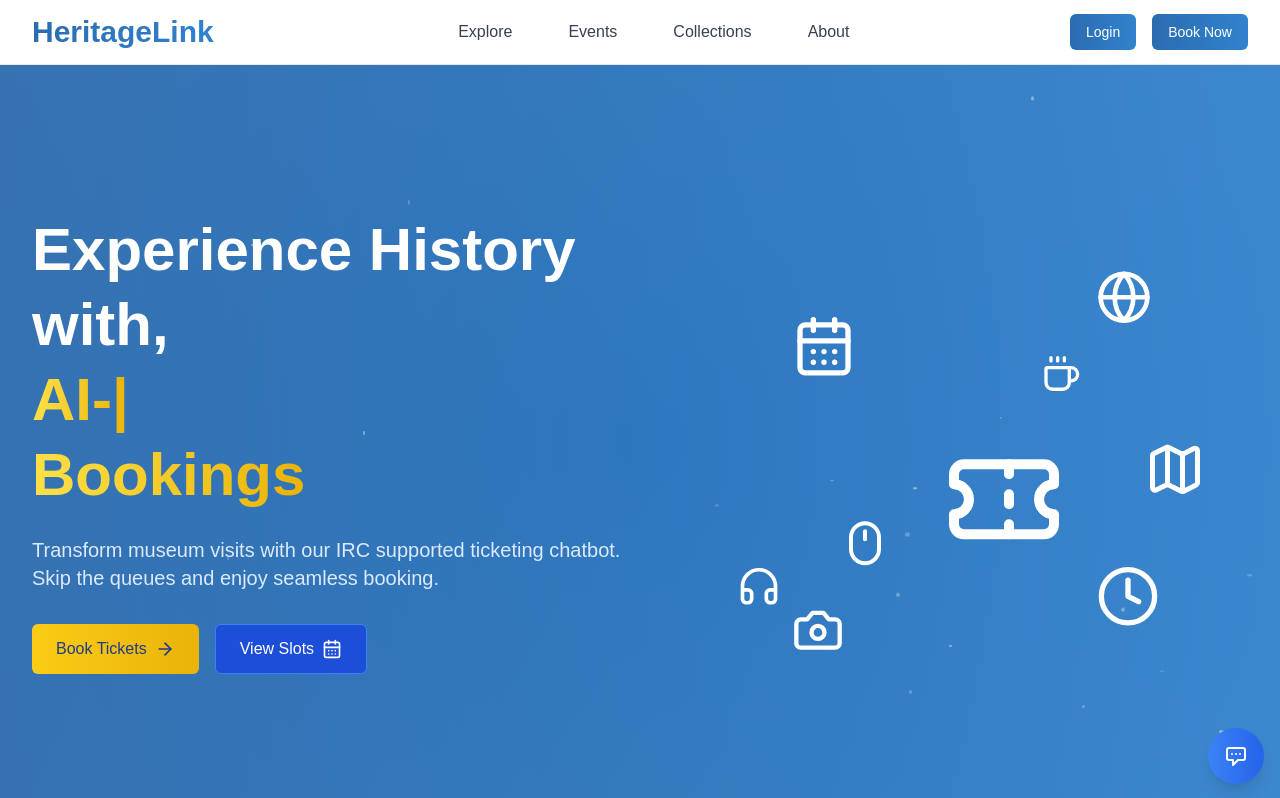
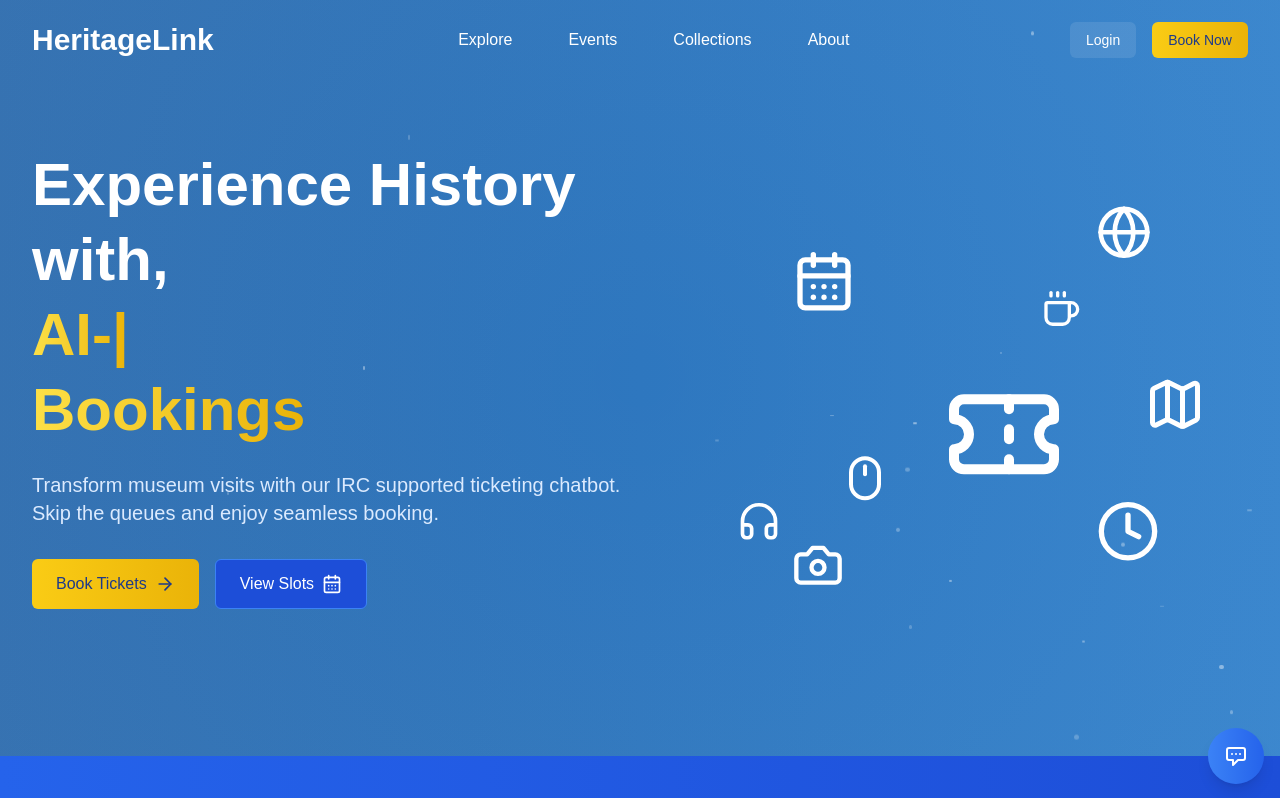
Before and after one commit to ayuxy027/HeritageLink, a React (Vite) app: page / in a window 1280 px wide. Shown: the top 798 px of the page. Built offline with nearby package versions, Linux system fonts and the light colour scheme.

Commit message:
Refined Navbar

```diff
--- a/src/components/layout/Navbar.jsx
+++ b/src/components/layout/Navbar.jsx
@@ -1,3 +1,5 @@
+'use client'
+
 import React, { useState } from 'react'
 import { motion, AnimatePresence } from 'framer-motion'
 import { Menu, X } from 'lucide-react'
@@ -9,7 +11,7 @@ const navItems = [
   { name: 'About', link: '/about' },
 ]
 
-export default function Component() {
+export default function Navbar() {
   const [isOpen, setIsOpen] = useState(false)
 
   const toggleMenu = () => {
@@ -17,9 +19,9 @@ export default function Component() {
   }
 
   return (
-    <nav className="bg-white border-b border-gray-200 shadow-sm font-body">
+    <nav className="absolute top-0 left-0 right-0 z-50 font-body">
       <div className="px-4 mx-auto max-w-7xl sm:px-6 lg:px-8">
-        <div className="flex justify-between h-16">
+        <div className="flex justify-between h-20">
           {/* Logo */}
           <div className="flex items-center">
             <motion.a
@@ -28,7 +30,7 @@ export default function Component() {
               whileHover={{ scale: 1.05 }}
               whileTap={{ scale: 0.95 }}
             >
-              <h1 className="text-xl font-bold text-transparent transition duration-500 ease-in-out bg-clip-text bg-proj hover:bg-proj-hover sm:text-2xl lg:text-3xl">
+              <h1 className="text-xl font-bold text-white transition duration-500 ease-in-out sm:text-2xl lg:text-3xl">
                 HeritageLink
               </h1>
             </motion.a>
@@ -44,11 +46,11 @@ export default function Component() {
           {/* Login, Book Now buttons and Mobile Menu Toggle */}
           <div className="flex items-center space-x-2 sm:space-x-4">
             <NavButton href="/login" text="Login" />
-            <NavButton href="/book" text="Book Now" />
+            <NavButton href="/book" text="Book Now" variant="primary" />
             <motion.button
               onClick={toggleMenu}
               type="button"
-              className="inline-flex items-center justify-center p-2 ml-4 text-gray-400 rounded-md sm:hidden hover:text-gray-500 hover:bg-gray-100 focus:outline-none focus:ring-2 focus:ring-inset focus:ring-blue-500"
+              className="inline-flex items-center justify-center p-2 ml-4 text-white rounded-md sm:hidden hover:bg-white/10 focus:outline-none focus:ring-2 focus:ring-inset focus:ring-yellow-500"
               whileHover={{ scale: 1.1 }}
               whileTap={{ scale: 0.9 }}
             >
@@ -66,7 +68,7 @@ export default function Component() {
             animate={{ opacity: 1, height: 'auto' }}
             exit={{ opacity: 0, height: 0 }}
             transition={{ duration: 0.3, ease: 'easeInOut' }}
-            className="sm:hidden"
+            className="sm:hidden bg-white/10 backdrop-blur-md"
           >
             <div className="px-2 pt-2 pb-3 space-y-1">
               {navItems.map((item) => (
@@ -85,8 +87,8 @@ function NavItem({ href, text }) {
   return (
     <motion.a
       href={href}
-      className="px-3 py-2 text-base font-medium text-gray-700 rounded-md hover:text-gray-900"
-      whileHover={{ backgroundColor: 'rgba(43, 108, 176, 0.1)', scale: 1.05 }}
+      className="px-3 py-2 text-base font-medium text-white rounded-md hover:text-yellow-300"
+      whileHover={{ scale: 1.05 }}
       whileTap={{ scale: 0.95 }}
     >
       {text}
@@ -99,8 +101,8 @@ function MobileNavItem({ href, text }) {
   return (
     <motion.a
       href={href}
-      className="block px-3 py-2 text-lg font-medium text-gray-700 rounded-md hover:text-gray-900"
-      whileHover={{ backgroundColor: 'rgba(43, 108, 176, 0.1)', scale: 1.05 }}
+      className="block px-3 py-2 text-lg font-medium text-white rounded-md hover:text-yellow-300"
+      whileHover={{ backgroundColor: 'rgba(255, 255, 255, 0.1)', scale: 1.05 }}
       whileTap={{ scale: 0.95 }}
     >
       {text}
@@ -109,7 +111,12 @@ function MobileNavItem({ href, text }) {
 }
 
 // Navigation Button Component
-function NavButton({ href, text }) {
+function NavButton({ href, text, variant = "secondary" }) {
+  const baseClasses = "px-4 py-2 text-sm font-medium rounded-md focus:outline-none focus:ring-2 focus:ring-offset-2 focus:ring-yellow-500"
+  const variantClasses = variant === "primary"
+    ? "bg-gradient-to-r from-yellow-400 to-yellow-500 hover:from-yellow-500 hover:to-yellow-600 text-blue-900"
+    : "bg-white/10 hover:bg-white/20 text-white"
+
   return (
     <motion.a
       href={href}
@@ -117,8 +124,8 @@ function NavButton({ href, text }) {
       whileTap={{ scale: 0.95 }}
     >
       <motion.button
-        className="px-4 py-2 text-sm font-medium text-white rounded-md bg-proj hover:bg-proj-hover focus:outline-none focus:ring-4 focus:ring-blue-300 active:ring-blue-500 focus:ring-opacity-50"
-        whileHover={{ boxShadow: '0 0 15px rgba(43, 108, 176, 0.5)' }}
+        className={`${baseClasses} ${variantClasses}`}
+        whileHover={{ boxShadow: '0 0 15px rgba(255, 255, 255, 0.3)' }}
       >
         {text}
       </motion.button>
```
